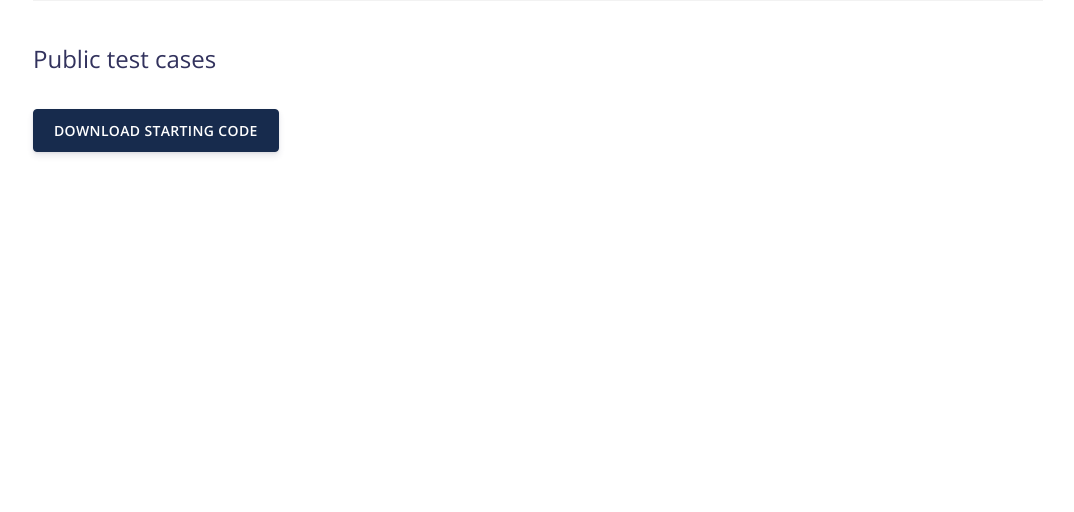
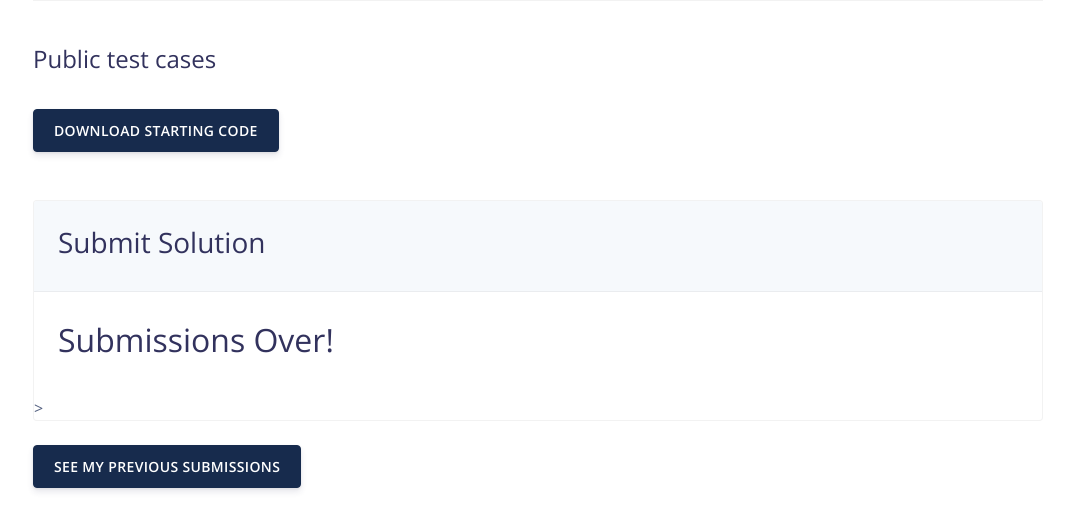
Before and after one commit to vbsinha/autojudge, a Django app: page /judge/problem/000/ in a window 1280 px wide. Shown: the part 959-1471 px from the top of the page, without its empty margins (102-1176 px from the left). Before the commit the page ends 1115 px from the top, so only its background shows below. Run offline with Django 3.2, Linux system fonts and the light colour scheme; a user stored in the database is signed in; tables that the repository leaves empty hold one stand-in row (values such as "Sample post"); some libraries are stand-ins or nearby versions.

Commit message:
Adding message to convey submission is over after hard deadline

```diff
--- a/judge/templates/judge/problem_detail.html
+++ b/judge/templates/judge/problem_detail.html
@@ -239,13 +239,14 @@
     </div>
 </div>
 
-{% if type == 'Participant' and user.is_authenticated and curr_time < problem.contest.hard_end_datetime %}
+{% if type == 'Participant' and user.is_authenticated %}
 <div class="row">
     <div class="col-12 my-4">
         <div class="card">
             <div class="card-header">
                 <h3>Submit Solution</h3>
             </div>
+            {% if curr_time < problem.contest.hard_end_datetime %}
             <div class="card-body">
                 <form method="POST" enctype="multipart/form-data">
                     {% if form.non_field_errors %}
@@ -290,6 +291,11 @@
                     </div>
                 </form>
             </div>
+            {% else %}
+            <div class="card-body">
+            <H2>Submissions Over!</H2>
+            </div>>
+            {% endif %}
         </div>
     </div>
     <div class="col-12">
```
